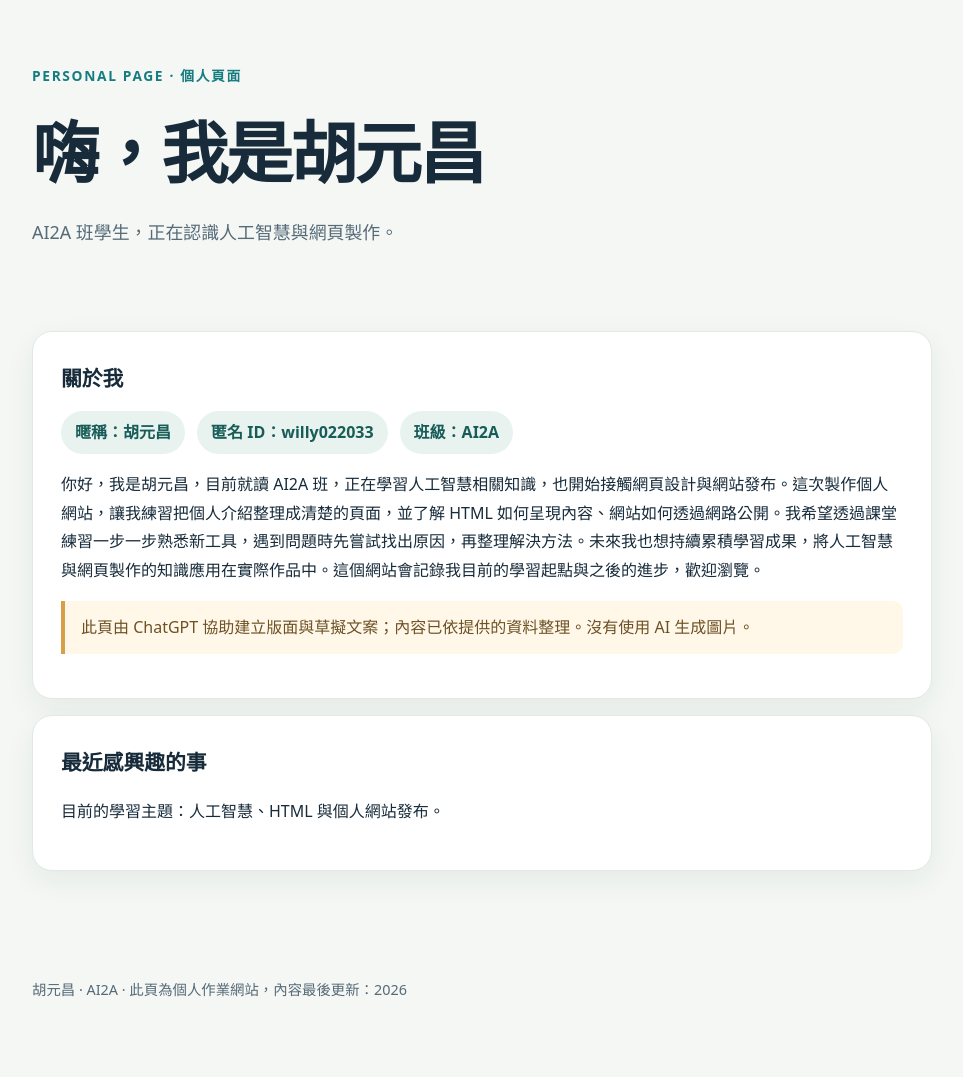
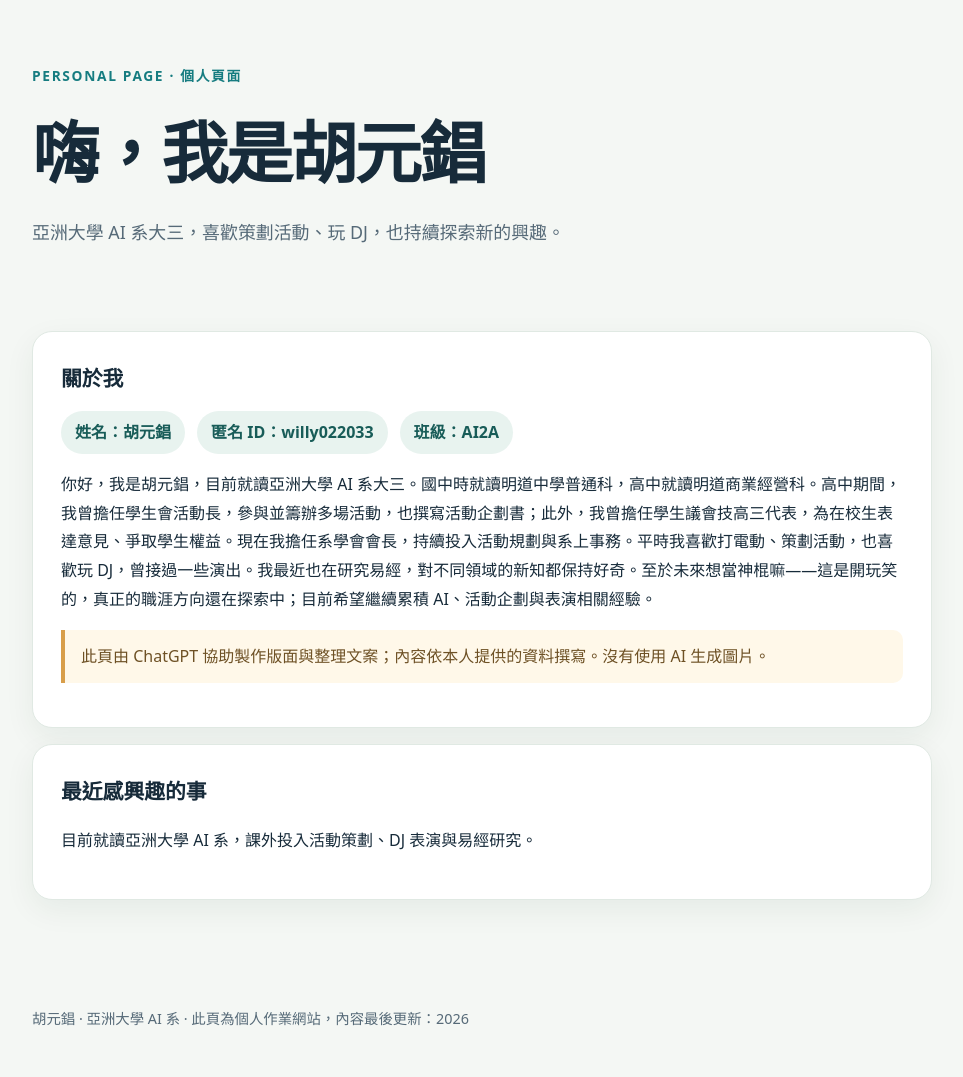
Before and after one commit to yuanchanghu16-coder/yuanchanghu16-coder.github.io, a plain HTML site: page index.html in a window 1280 px wide. Shown: the whole page, without its empty margins (158-1121 px from the left). Before the commit the page ends 1048 px from the top, so only its background shows below. Drawn offline with Linux system fonts and the light colour scheme.

Commit message:
Update personal biography

```diff
--- a/index.html
+++ b/index.html
@@ -3,13 +3,13 @@
 <head>
   <meta charset="utf-8">
   <meta name="viewport" content="width=device-width, initial-scale=1">
-  <meta name="description" content="個人介紹與學習作品集">
-  <title>個人介紹｜胡元昌</title>
+  <meta name="description" content="胡元錩的個人介紹與學習經歷">
+  <title>個人介紹｜胡元錩</title>
   <style>
     :root { color-scheme: light; --ink:#172b3a; --muted:#566a78; --accent:#167c80; --paper:#f4f7f4; --card:#fff; }
     * { box-sizing:border-box; }
-    body { margin:0; background:var(--paper); color:var(--ink); font-family: system-ui,-apple-system,"Noto Sans TC",sans-serif; line-height:1.8; }
-    .wrap { width:min(900px, calc(100% - 36px)); margin:0 auto; }
+    body { margin:0; background:var(--paper); color:var(--ink); font-family:system-ui,-apple-system,"Noto Sans TC",sans-serif; line-height:1.8; }
+    .wrap { width:min(900px,calc(100% - 36px)); margin:0 auto; }
     header { padding:64px 0 36px; }
     .eyebrow { color:var(--accent); font-weight:700; letter-spacing:.12em; font-size:.86rem; }
     h1 { font-size:clamp(2.2rem,7vw,4.2rem); line-height:1.2; margin:.35em 0; letter-spacing:-.04em; }
@@ -21,32 +21,31 @@
     .tag { background:#e8f3ef; color:#185c58; border-radius:999px; padding:7px 14px; font-weight:650; }
     .note { border-left:4px solid #d89e4a; background:#fff8e9; padding:12px 16px; border-radius:0 10px 10px 0; color:#6e5125; }
     footer { padding:20px 0 45px; color:var(--muted); font-size:.9rem; }
-    a { color:var(--accent); }
     @media (max-width:600px) { header { padding-top:42px; } .card { padding:22px; } }
   </style>
 </head>
 <body>
   <header class="wrap">
     <div class="eyebrow">PERSONAL PAGE · 個人頁面</div>
-    <h1>嗨，我是胡元昌</h1>
-    <p class="intro">AI2A 班學生，正在認識人工智慧與網頁製作。</p>
+    <h1>嗨，我是胡元錩</h1>
+    <p class="intro">亞洲大學 AI 系大三，喜歡策劃活動、玩 DJ，也持續探索新的興趣。</p>
   </header>
   <main class="wrap">
     <section class="card" aria-labelledby="about-title">
       <h2 id="about-title">關於我</h2>
       <div class="identity">
-        <span class="tag">暱稱：胡元昌</span>
+        <span class="tag">姓名：胡元錩</span>
         <span class="tag">匿名 ID：willy022033</span>
         <span class="tag">班級：AI2A</span>
       </div>
-      <p>你好，我是胡元昌，目前就讀 AI2A 班，正在學習人工智慧相關知識，也開始接觸網頁設計與網站發布。這次製作個人網站，讓我練習把個人介紹整理成清楚的頁面，並了解 HTML 如何呈現內容、網站如何透過網路公開。我希望透過課堂練習一步一步熟悉新工具，遇到問題時先嘗試找出原因，再整理解決方法。未來我也想持續累積學習成果，將人工智慧與網頁製作的知識應用在實際作品中。這個網站會記錄我目前的學習起點與之後的進步，歡迎瀏覽。</p>
-      <p class="note">此頁由 ChatGPT 協助建立版面與草擬文案；內容已依提供的資料整理。沒有使用 AI 生成圖片。</p>
+      <p>你好，我是胡元錩，目前就讀亞洲大學 AI 系大三。國中時就讀明道中學普通科，高中就讀明道商業經營科。高中期間，我曾擔任學生會活動長，參與並籌辦多場活動，也撰寫活動企劃書；此外，我曾擔任學生議會技高三代表，為在校生表達意見、爭取學生權益。現在我擔任系學會會長，持續投入活動規劃與系上事務。平時我喜歡打電動、策劃活動，也喜歡玩 DJ，曾接過一些演出。我最近也在研究易經，對不同領域的新知都保持好奇。至於未來想當神棍嘛——這是開玩笑的，真正的職涯方向還在探索中；目前希望繼續累積 AI、活動企劃與表演相關經驗。</p>
+      <p class="note">此頁由 ChatGPT 協助製作版面與整理文案；內容依本人提供的資料撰寫。沒有使用 AI 生成圖片。</p>
     </section>
     <section class="card" aria-labelledby="interest-title">
       <h2 id="interest-title">最近感興趣的事</h2>
-      <p>目前的學習主題：人工智慧、HTML 與個人網站發布。</p>
+      <p>目前就讀亞洲大學 AI 系，課外投入活動策劃、DJ 表演與易經研究。</p>
     </section>
   </main>
-  <footer class="wrap">胡元昌 · AI2A · 此頁為個人作業網站，內容最後更新：2026</footer>
+  <footer class="wrap">胡元錩 · 亞洲大學 AI 系 · 此頁為個人作業網站，內容最後更新：2026</footer>
 </body>
 </html>
```
